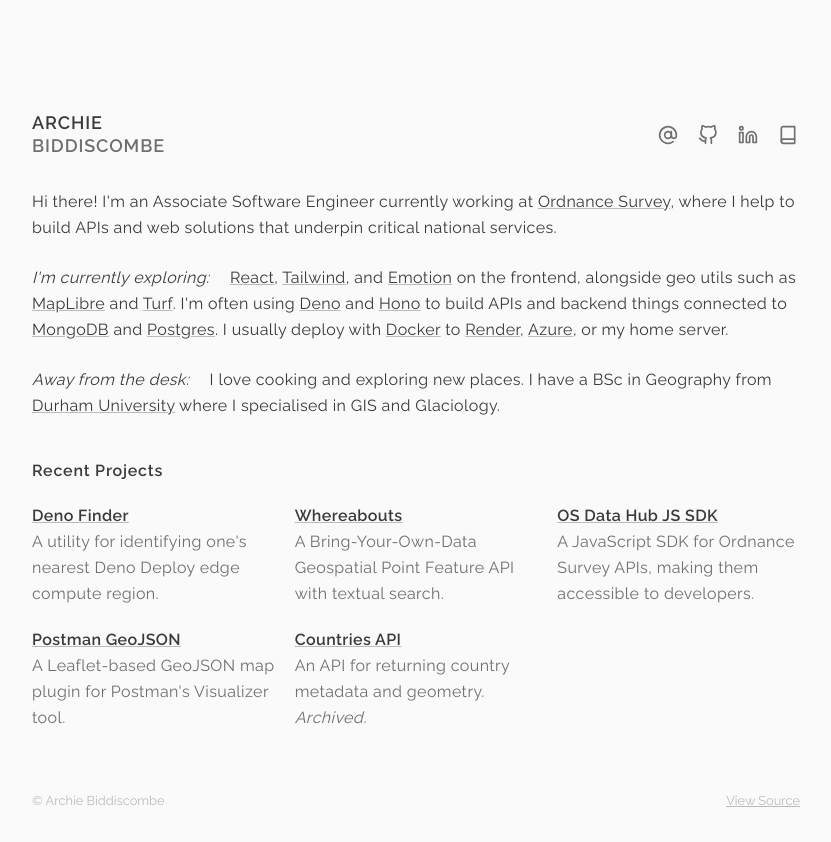
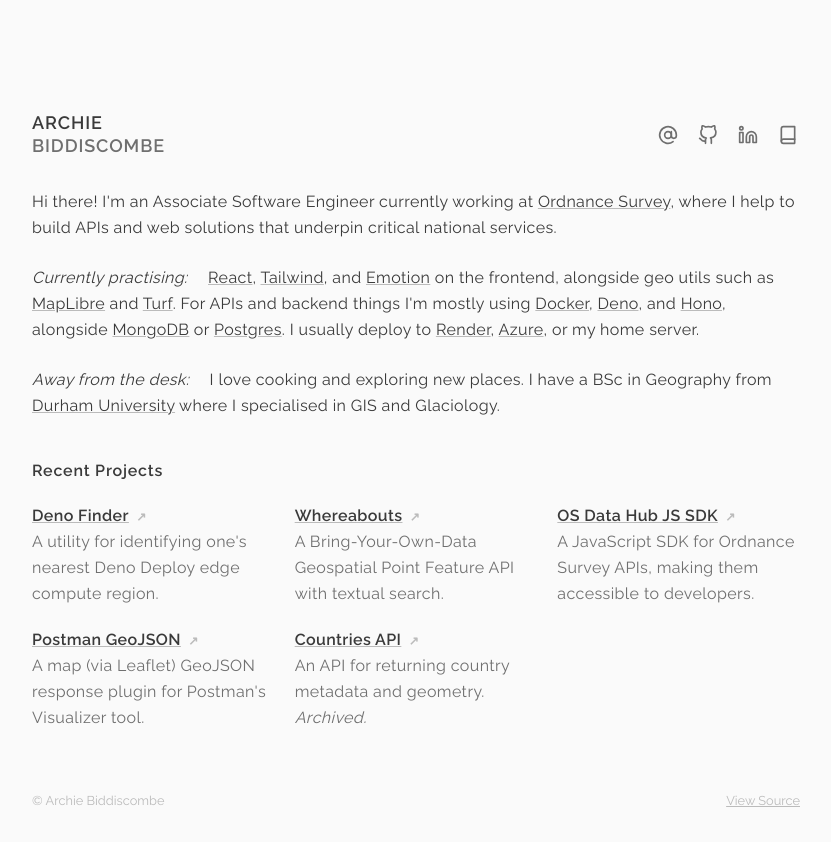
Before and after one commit to abiddiscombe/abiddiscombe-dev, a Next.js app: page / in a window 1280 px wide. Shown: the whole page, without its empty margins (224-1055 px from the left). Built offline with nearby package versions, Linux system fonts and the light colour scheme.

Commit message:
fix: typography / grammar issues

```diff
--- a/src/app/page.tsx
+++ b/src/app/page.tsx
@@ -23,7 +23,7 @@
     {
       name: 'Postman GeoJSON',
       href: 'https://github.com/OrdnanceSurvey/PostmanGeoJSON',
-      summary: <>A Leaflet-based GeoJSON map plugin for Postman&apos;s Visualizer tool.</>,
+      summary: <>A map (via Leaflet) GeoJSON response plugin for Postman&apos;s Visualizer tool.</>,
     },
     {
       name: 'Countries API',
@@ -46,18 +46,19 @@
       </Typography>
 
       <Typography variant='body'>
-        <em className='pr-4'>I&apos;m currently exploring:</em>{' '}
+        <em className='pr-4'>Currently practising:</em>{' '}
         <ExternalLink href='https://react.dev' message='React' />,{' '}
         <ExternalLink href='https://tailwindcss.com/' message='Tailwind' />, and{' '}
         <ExternalLink href='https://emotion.sh/docs/introduction' message='Emotion' /> on the
         frontend, alongside geo utils such as{' '}
         <ExternalLink href='https://maplibre.org/maplibre-gl-js/docs/' message='MapLibre' /> and{' '}
-        <ExternalLink href='https://turfjs.org/' message='Turf' />. I&apos;m often using{' '}
-        <ExternalLink href='https://deno.com' message='Deno' /> and{' '}
-        <ExternalLink href='https://hono.dev' message='Hono' /> to build APIs and backend things
-        connected to <ExternalLink href='https://mongodb.com' message='MongoDB' /> and{' '}
-        <ExternalLink href='https://postgresql.org' message='Postgres' />. I usually deploy with{' '}
-        <ExternalLink href='https://hub.docker.com/u/abiddiscombe' message='Docker' /> to{' '}
+        <ExternalLink href='https://turfjs.org/' message='Turf' />. For APIs and backend things
+        I&apos;m mostly using{' '}
+        <ExternalLink href='https://hub.docker.com/u/abiddiscombe' message='Docker' />,{' '}
+        <ExternalLink href='https://deno.com' message='Deno' />, and{' '}
+        <ExternalLink href='https://hono.dev' message='Hono' />, alongside{' '}
+        <ExternalLink href='https://mongodb.com' message='MongoDB' /> or{' '}
+        <ExternalLink href='https://postgresql.org' message='Postgres' />. I usually deploy to{' '}
         <ExternalLink href='https://www.render.com' message='Render' />,{' '}
         <ExternalLink href='https://azure.microsoft.com' message='Azure' />, or my home server.
       </Typography>
--- a/src/components/Typography.tsx
+++ b/src/components/Typography.tsx
@@ -16,7 +16,15 @@
       return <h2 className='pt-4 pb-2 tracking-wider font-semibold'>{p.children}</h2>;
 
     case 'h3':
-      return <h3 className='tracking-wide leading-relaxed font-semibold'>{p.children}</h3>;
+      return (
+        <h3
+          className={
+            "tracking-wide leading-relaxed font-semibold after:text-xs after:text-fontLightest-light after:pl-1 dark:after:text-fontLightest-dark hover:after:text-fontLighter-light hover:dark:after:text-fontLighter-dark after:content-['_↗']"
+          }
+        >
+          {p.children}
+        </h3>
+      );
 
     case 'body':
       return <p className='pb-6 tracking-wide leading-relaxed font-normal'>{p.children}</p>;
```
